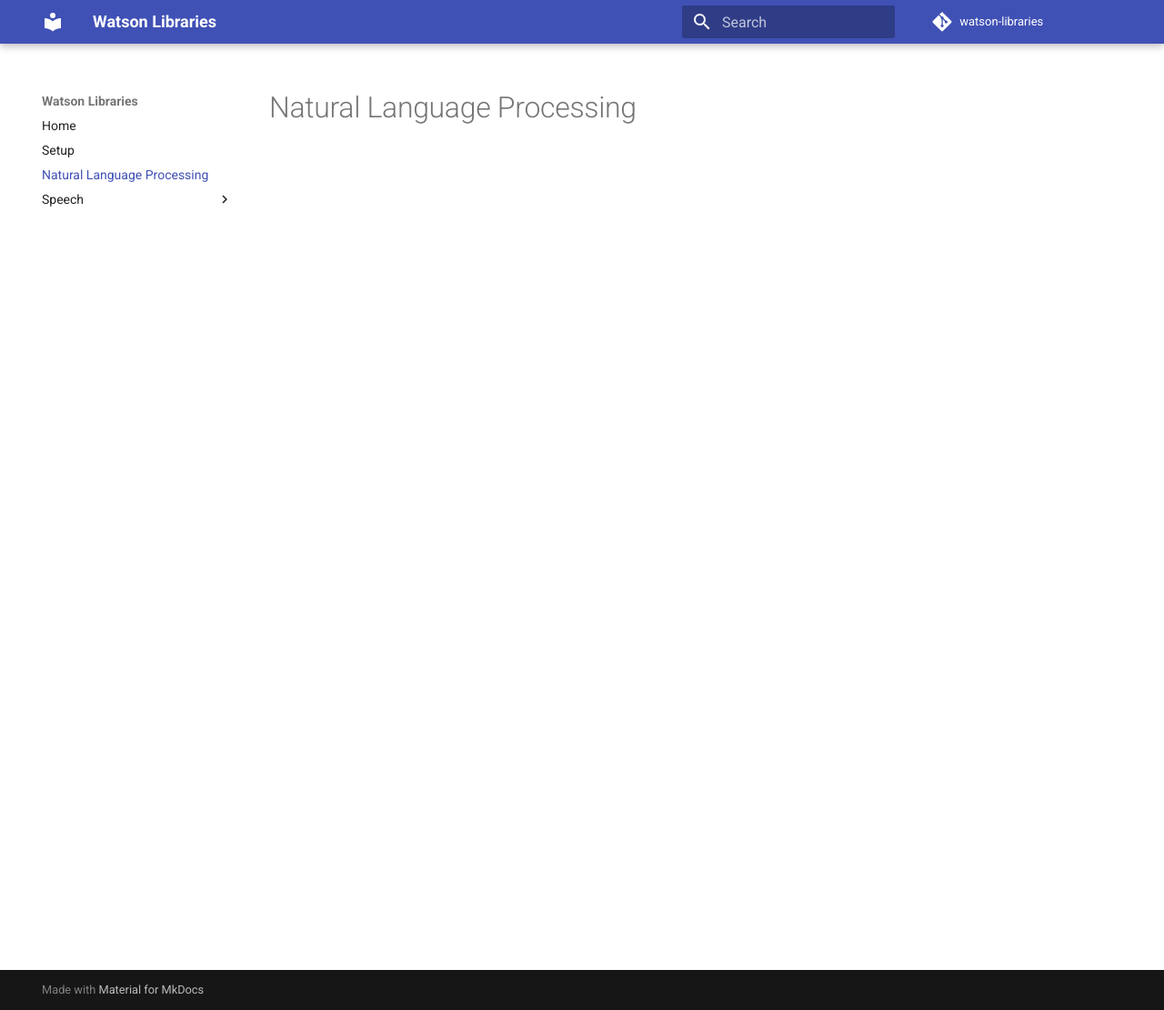
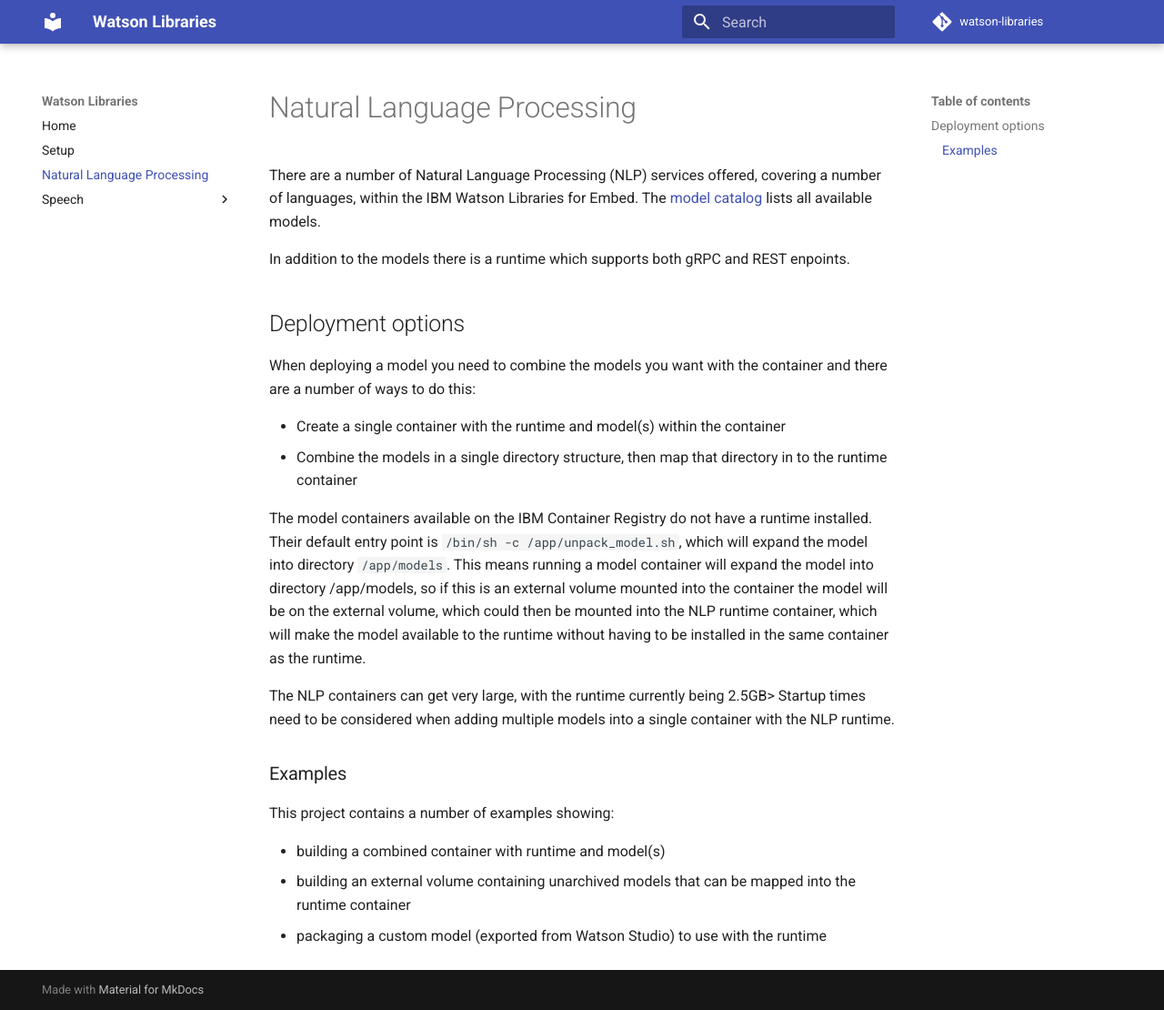
Before and after one commit to binnes/watson-libraries, an MkDocs documentation site: the page built from docs/nlp.md, in a window 1280 px wide and 1110 px high. Shown: the whole window at 91% size. Built offline with MkDocs 1.6.1 and Material for MkDocs 9.7.7, drawn with Linux system fonts in a browser that asks for light colours; comment, search, counter and statistics services are not loaded.

Commit message:
add initial nlp content

```diff
--- a/docs/nlp.md
+++ b/docs/nlp.md
@@ -1 +1,24 @@
 # Natural Language Processing
+
+There are a number of Natural Language Processing (NLP) services offered, covering a number of languages, within the IBM Watson Libraries for Embed.  The [model catalog](https://www.ibm.com/docs/en/watson-libraries?topic=models-catalog){: target=_blank} lists all available models.
+
+In addition to the models there is a runtime which supports both gRPC and REST enpoints.
+
+## Deployment options
+
+When deploying a model you need to combine the models you want with the container and there are a number of ways to do this:
+
+- Create a single container with the runtime and model(s) within the container
+- Combine the models in a single directory structure, then map that directory in to the runtime container
+
+The model containers available on the IBM Container Registry do not have a runtime installed.  Their default entry point is `/bin/sh -c /app/unpack_model.sh`, which will expand the model into directory `/app/models`.  This means running a model container will expand the model into directory /app/models, so if this is an external volume mounted into the container the model will be on the external volume, which could then be mounted into the NLP runtime container, which will make the model available to the runtime without having to be installed in the same container as the runtime.
+
+The NLP containers can get very large, with the runtime currently being 2.5GB> Startup times need to be considered when adding multiple models into a single container with the NLP runtime.
+
+### Examples
+
+This project contains a number of examples showing:
+
+- building a combined container with runtime and model(s)
+- building an external volume containing unarchived models that can be mapped into the runtime container
+- packaging a custom model (exported from Watson Studio) to use with the runtime
```
Also changed, not shown: docs/nlp-combined-image.md (added, +105 -0 lines), docs/setup.md (+18 -0 lines), docs/stt-local.md (+1 -1 lines), docs/tts-local.md (+4 -4 lines), 4 other files.
